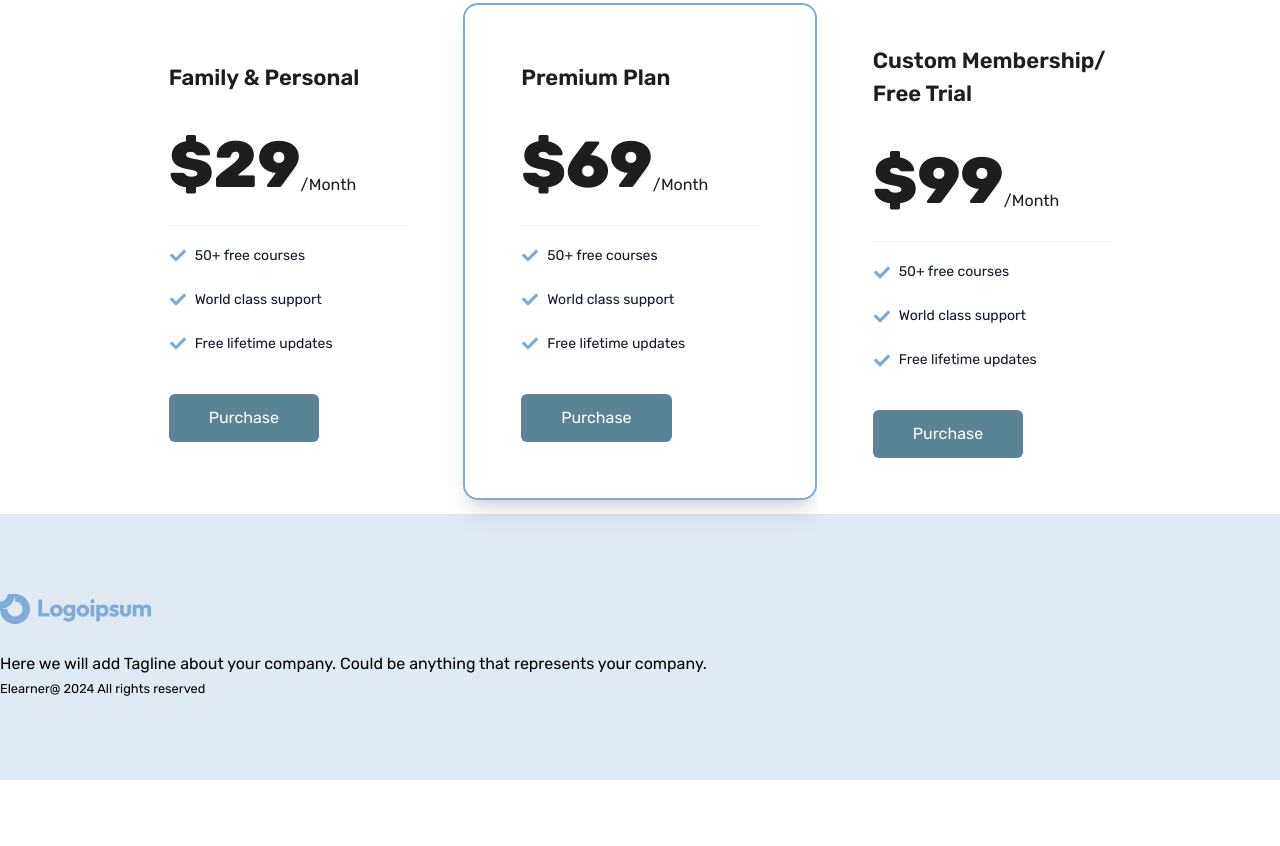
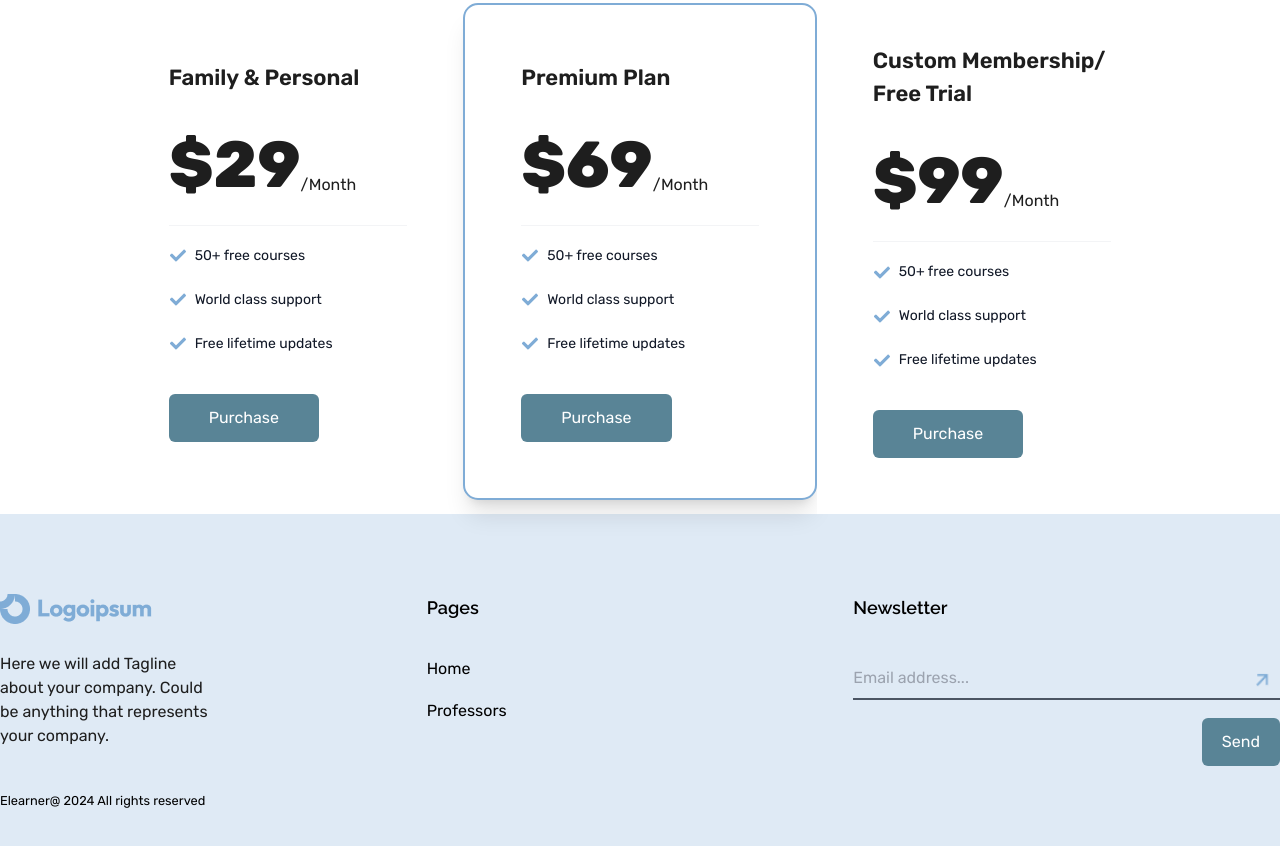
Before and after one commit to sabbir-offc/e-learner, a plain HTML site: page index.html in a window 1280 px wide. Shown: the part 3178-4024 px from the top of the page. Before the commit the page ends 3958 px from the top, so only its background shows below. Drawn offline with nearby package versions, Linux system fonts and the light colour scheme.

Commit message:
footer section modified

```diff
--- a/index.html
+++ b/index.html
@@ -399,11 +399,36 @@
 
     <!-- Footer section -->
     <footer class="bg-[#7FACD6] bg-opacity-25">
-        <div class="container mx-auto py-20 flex justify-between items-center">
+        <div class="container mx-auto py-20 grid lg:grid-cols-3">
+            <div class="">
+                <img src="assets/Logo.png" alt="" class="mb-7">
+                <p class="text-base text-[#1E1E1E] w-3/6 mb-10">Here we will add Tagline about your company. Could be
+                    anything
+                    that
+                    represents
+                    your company.
+                </p>
+                <small>Elearner@ 2024 All rights reserved</small>
+            </div>
             <div>
-                <img src="assets/Logo.png" alt="" class="mb-7">
-                <p>Here we will add Tagline about your company. Could be anything that represents your company.</p>
-                <small>Elearner@ 2024 All rights reserved</small>
+                <h3 class="font-raleway text-lg font-semibold mb-[35px]">Pages</h3>
+                <ul class="space-y-[18px]">
+                    <li>Home</li>
+                    <li>Professors</li>
+                </ul>
+            </div>
+            <div class="relative">
+                <h3 class="font-raleway text-lg font-semibold mb-9">Newsletter</h3>
+                <div class="relative">
+
+                    <input type="text" name="" id="" placeholder="Email address..."
+                        class="bg-transparent border-b-2 border-gray-600 focus:outline-none w-full py-2">
+                    <img src="assets/arrow.png" alt="arrow" class="absolute right-0 bottom-2 size-6">
+                </div>
+                <button type="button"
+                    class="rounded-md border-black bg-[#598496] text-base px-5 py-3 mt-[18px] absolute right-0 text-white">
+                    Send
+                </button>
             </div>
         </div>
     </footer>
```
Also changed, not shown: assets/arrow.png (added).
